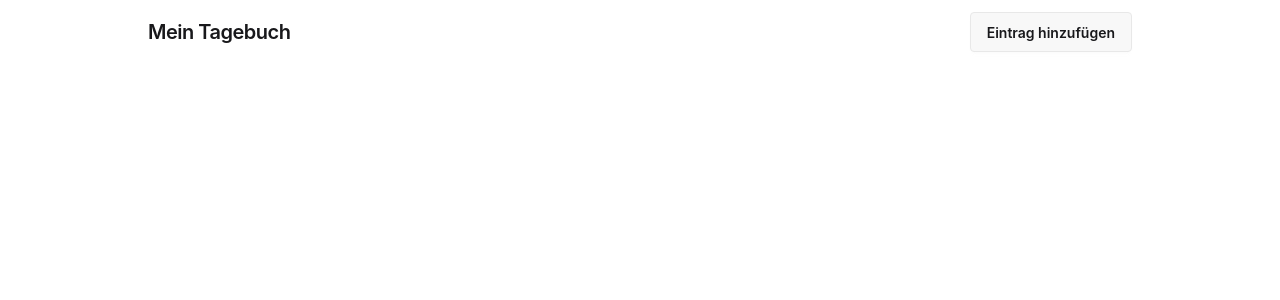
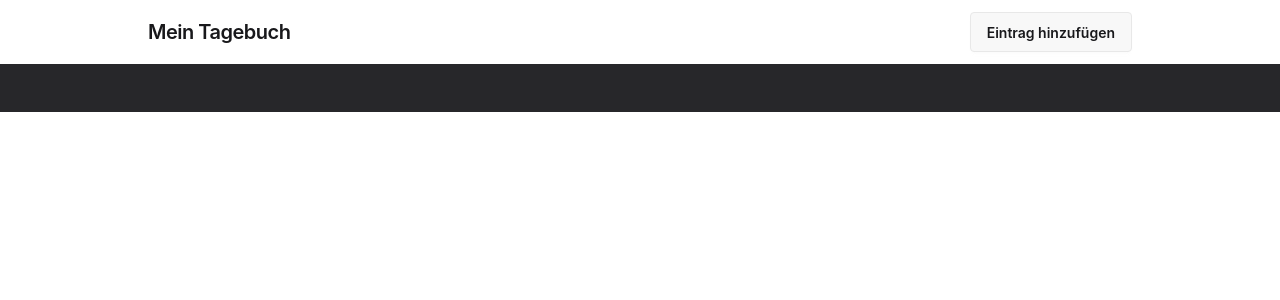
Before and after one commit to Dmytro-Popov/Personal-Diary, a React (Vite) app: page / in a window 1280 px wide. Shown: the top 300 px of the page. Built offline with nearby package versions, Linux system fonts and the light colour scheme.

Commit message:
add bg to entry list

```diff
--- a/src/components/EntryList.jsx
+++ b/src/components/EntryList.jsx
@@ -1,6 +1,7 @@
 const EntryList = ({ entries, onSelect }) => {
   return (
-    <div className="grid grid-cols-1 gap-6 p-6 sm:grid-cols-2 lg:grid-cols-3">
+    <div className="bg-zinc-800">
+          <div className=" grid grid-cols-1 gap-6 p-6 sm:grid-cols-2 lg:grid-cols-3 max-w-7xl mx-auto w-full">
       {entries.map((entry, index) => (
         <div
           key={index}
@@ -17,15 +18,15 @@ const EntryList = ({ entries, onSelect }) => {
 
           <div className="card-body">
             <h2 className="card-title">{entry.title}</h2>
-            <p className="text-sm opacity-60">
-              {entry.date}
-            </p>
+            <p className="text-sm opacity-60">{entry.date}</p>
             <p>{entry.text}</p>
           </div>
         </div>
       ))}
     </div>
-  );
-};
+    </div>
 
-export default EntryList;
+  )
+}
+
+export default EntryList
```
